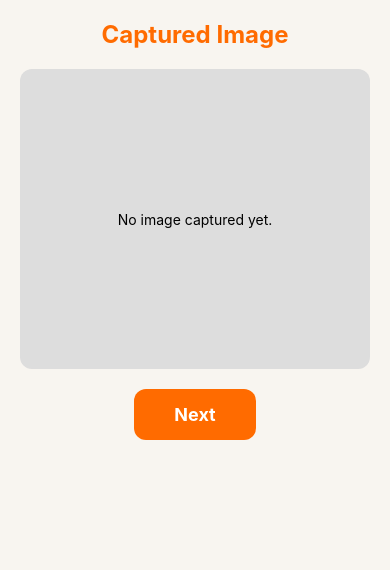
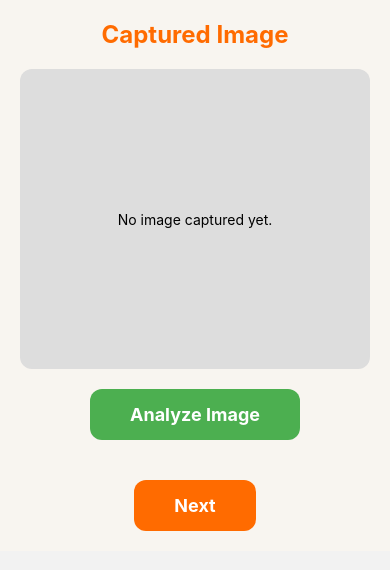
Before and after one commit to t0mat0ojam/SnapDish, a React Native app: screen /Image in a window 390 px wide. Shown: the top 570 px of the page. Built offline with nearby package versions, Linux system fonts and the light colour scheme.

Commit message:
Basic detection system done!

```diff
--- a/Image.tsx
+++ b/Image.tsx
@@ -1,19 +1,62 @@
 // Image.tsx
-import React from 'react';
-import { View, Text, Image, TouchableOpacity, StyleSheet } from 'react-native';
+import React, { useState } from 'react';
+import { View, Text, Image, TouchableOpacity, StyleSheet, ScrollView } from 'react-native';
 import { useNavigation, useRoute } from '@react-navigation/native';
+import * as FileSystem from 'expo-file-system';
 
 export default function ImageScreen() {
   const navigation = useNavigation<any>();
   const route = useRoute<any>();
   const { imageUri } = route.params || {};
 
+  const [ingredients, setIngredients] = useState<{ name: string; quantity: string }[]>([]);
+  const [loading, setLoading] = useState(false);
+  const [hasAnalyzed, setHasAnalyzed] = useState(false);
+
+  const analyzeImage = async () => {
+    if (!imageUri) return;
+    setLoading(true);
+    setHasAnalyzed(true);
+
+    try {
+      const base64 = await FileSystem.readAsStringAsync(imageUri, { encoding: 'base64' });
+
+      const response = await fetch('https://api.openai.com/v1/chat/completions', {
+        method: 'POST',
+        headers: {
+          'Content-Type': 'application/json',
+          Authorization: `Bearer YOUR_OPENAI_API_KEY`,
+        },
+        body: JSON.stringify({
+          model: 'gpt-4.1-mini',
+          messages: [
+            {
+              role: 'user',
+              content: `Analyze this image and list all food ingredients including type and approximate volume/quantity. Respond as a JSON array of objects with "name" and "quantity". Here is the image in base64: ${base64}`,
+            },
+          ],
+        }),
+      });
+
+      const data = await response.json();
+      const text = data.choices[0].message.content;
+
+      const parsed: { name: string; quantity: string }[] = JSON.parse(text);
+      setIngredients(parsed);
+    } catch (error) {
+      console.log('Error analyzing image:', error);
+      setIngredients([]);
+    } finally {
+      setLoading(false);
+    }
+  };
+
   const goToIngredients = () => {
-    navigation.navigate('Ingredients');
+    navigation.navigate('Ingredients', { ingredients });
   };
 
   return (
-    <View style={styles.container}>
+    <ScrollView contentContainerStyle={styles.container}>
       <Text style={styles.title}>Captured Image</Text>
 
       {imageUri ? (
@@ -24,18 +67,39 @@ export default function ImageScreen() {
         </View>
       )}
 
+      <TouchableOpacity style={styles.analyzeButton} onPress={analyzeImage}>
+        <Text style={styles.nextButtonText}>{loading ? 'Analyzing...' : 'Analyze Image'}</Text>
+      </TouchableOpacity>
+
+      <View style={styles.resultsContainer}>
+        {hasAnalyzed && (
+          ingredients.length > 0 ? (
+            ingredients.map((item, idx) => (
+              <Text key={idx} style={styles.resultText}>
+                {item.name} - {item.quantity}
+              </Text>
+            ))
+          ) : (
+            !loading && <Text style={styles.resultText}>No food detected</Text>
+          )
+        )}
+      </View>
+
       <TouchableOpacity style={styles.nextButton} onPress={goToIngredients}>
         <Text style={styles.nextButtonText}>Next</Text>
       </TouchableOpacity>
-    </View>
+    </ScrollView>
   );
 }
 
 const styles = StyleSheet.create({
-  container: { flex: 1, padding: 20, backgroundColor: '#F8F5F0', alignItems: 'center' },
+  container: { padding: 20, backgroundColor: '#F8F5F0', alignItems: 'center' },
   title: { fontSize: 24, fontWeight: 'bold', marginBottom: 20, color: '#FF6B00' },
   image: { width: '100%', height: 300, borderRadius: 12, marginBottom: 20 },
   placeholder: { width: '100%', height: 300, borderRadius: 12, backgroundColor: '#ddd', justifyContent: 'center', alignItems: 'center', marginBottom: 20 },
-  nextButton: { backgroundColor: '#FF6B00', paddingVertical: 15, paddingHorizontal: 40, borderRadius: 12, alignItems: 'center' },
+  analyzeButton: { backgroundColor: '#4CAF50', paddingVertical: 15, paddingHorizontal: 40, borderRadius: 12, marginBottom: 10 },
+  nextButton: { backgroundColor: '#FF6B00', paddingVertical: 15, paddingHorizontal: 40, borderRadius: 12, marginTop: 20 },
   nextButtonText: { color: '#fff', fontSize: 18, fontWeight: 'bold' },
+  resultsContainer: { width: '100%', marginTop: 10 },
+  resultText: { fontSize: 16, marginBottom: 4 },
 });
```
